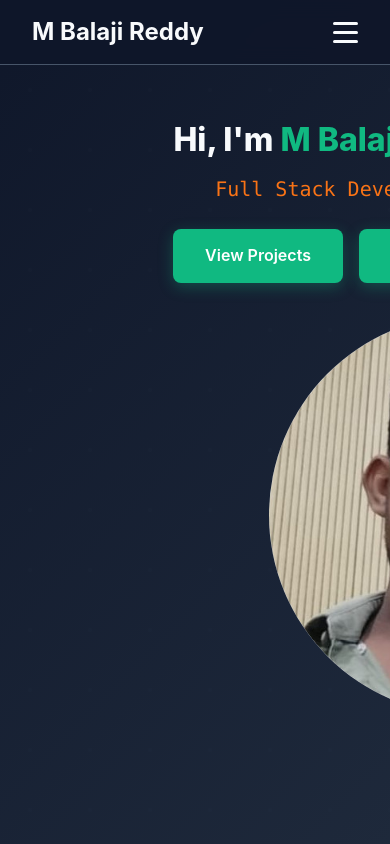
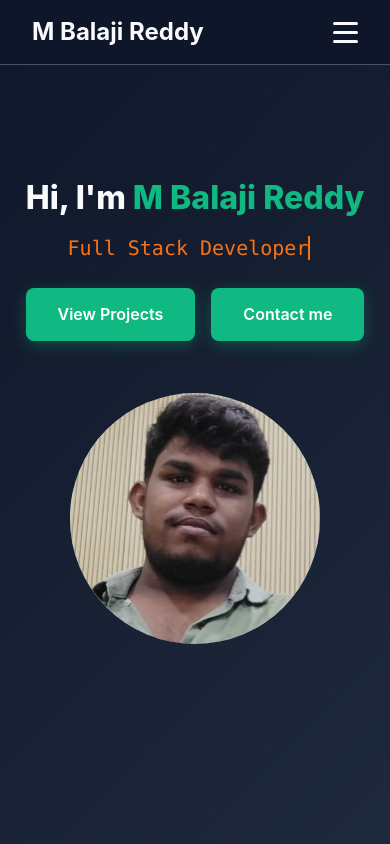
Before and after one commit to Balaji4689/Portfolio, a React (Vite) app: page / in a window 390 px wide. Shown: the top 844 px of the page. Built offline with nearby package versions, Linux system fonts and the light colour scheme.

Commit message:
Update App.css

```diff
--- a/src/App.css
+++ b/src/App.css
@@ -1,4 +1,4 @@
-/* CSS Reset and Base Styles */
+
 * {
     margin: 0;
     padding: 0;
@@ -6,7 +6,7 @@
 }
 
 :root {
-    /* Color Palette */
+
     --primary-bg: #0f172a;
     --secondary-bg: #1e293b;
     --card-bg: #334155;
@@ -18,16 +18,15 @@
     --text-muted: #94a3b8;
     --border-color: #475569;
 
-    /* Typography */
+
     --font-primary: 'Inter', -apple-system, BlinkMacSystemFont, 'Segoe UI', Roboto, sans-serif;
     --font-mono: 'Fira Code', 'JetBrains Mono', Consolas, Monaco, 'Courier New', monospace;
 
-    /* Spacing */
     --section-padding: 5rem 0;
     --container-padding: 0 2rem;
     --card-padding: 2rem;
 
-    /* Animations */
+
     --transition-smooth: all 0.3s cubic-bezier(0.4, 0, 0.2, 1);
     --transition-bounce: all 0.3s cubic-bezier(0.68, -0.55, 0.265, 1.55);
 }
@@ -50,7 +49,7 @@ body {
     padding: var(--container-padding);
 }
 
-/* Navigation */
+
 .navbar {
     position: fixed;
     top: 0;
@@ -116,11 +115,21 @@ body {
     background: var(--accent-green);
     transition: var(--transition-smooth);
 }
-.main-image{
-    border-radius: 50%;
-    width: 400px;
-    margin-left: 30vh;
+.main-image {
+  border-radius: 50%;
+  width: 100%;
+  max-width: 400px;
+  margin: 0 auto;
+  display: block;
 }
+
+@media (max-width: 768px) {
+  .main-image {
+    width: 70%;
+    margin: 20px auto;
+  }
+}
+
 
 .nav-link:hover::after,
 .nav-link.active::after {
@@ -142,7 +151,7 @@ body {
     border-radius: 2px;
 }
 
-/* Hero Section */
+
 .hero {
     min-height: 100vh;
     display: flex;
@@ -257,7 +266,7 @@ body {
     color: var(--accent-green);
     transform: translateY(-2px);
 }
-/* Section Styles */
+
 .section-title {
     font-size: 2.5rem;
     text-align: center;
@@ -278,7 +287,7 @@ body {
     border-radius: 2px;
 }
 
-/* About Section */
+
 .about {
     padding: var(--section-padding);
     background: var(--secondary-bg);
@@ -484,7 +493,7 @@ body {
     font-size: 0.875rem;
 }
 
-/* Projects Section */
+
 .projects {
     padding: var(--section-padding);
     background: var(--secondary-bg);
```
